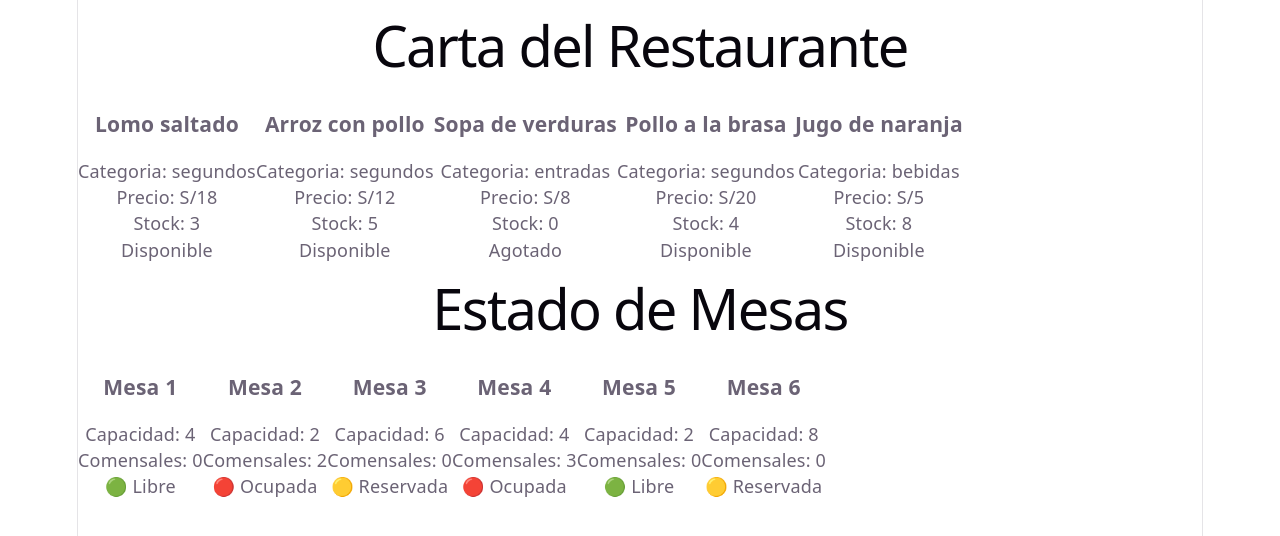
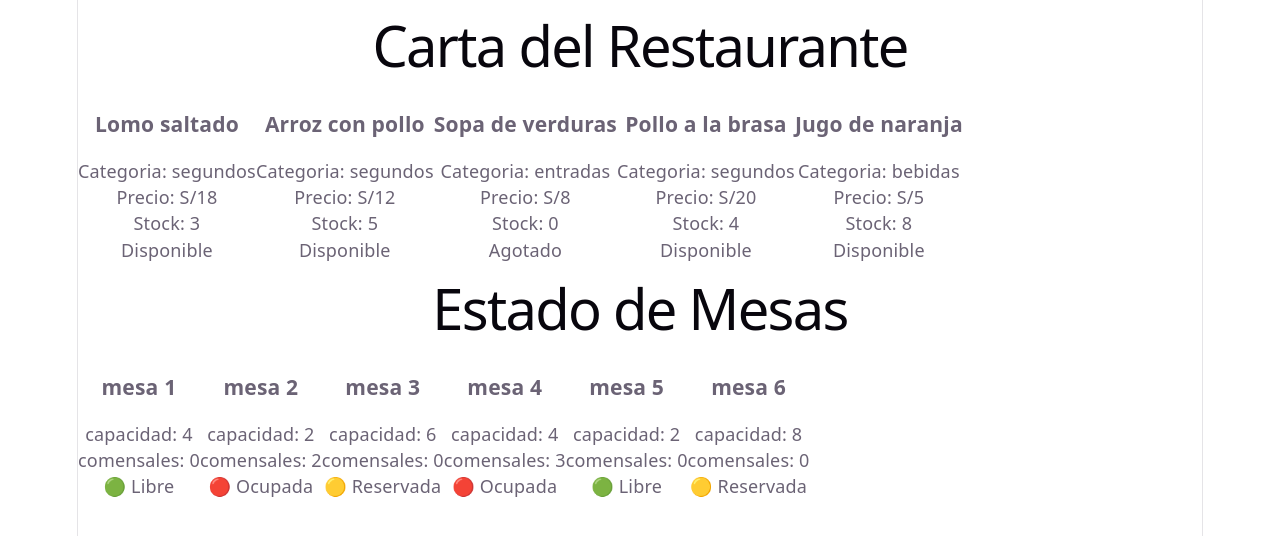
Before and after one commit to SebasCodex/react-capacitacion, a React (Vite) app: page / in a window 1280 px wide. Shown: the top 536 px of the page. Built offline with nearby package versions, Linux system fonts and the light colour scheme.

Commit message:
agregando objetos a mesasmock

```diff
--- a/src/components/MesaCard.jsx
+++ b/src/components/MesaCard.jsx
@@ -6,16 +6,16 @@ export default function MesaCard({ mesa }) {
 
         <div className={`card ${estado}`}>
 
-            <h3>Mesa {numero}</h3>
+            <h3>mesa {numero}</h3>
 
-            <p>Capacidad: {capacidad}</p>
+            <p>capacidad: {capacidad}</p>
 
-            <p>Comensales: {comensales}</p>
+            <p>comensales: {comensales}</p>
 
             <p>
-                {estado === "libre" && "🟢 Libre"}
-                {estado === "ocupada" && "🔴 Ocupada"}
-                {estado === "reservada" && "🟡 Reservada"}
+                {estado === "libre" && "🟢  Libre"}
+                {estado === "ocupada" && "🔴  Ocupada"}
+                {estado === "reservada" && "🟡  Reservada"}
             </p>
 
         </div>
--- a/src/components/PlatoCard.jsx
+++ b/src/components/PlatoCard.jsx
@@ -1,7 +1,7 @@
 export default function PlatoCard({ plato }) {
 
     return (
-        <div className={`card ${plato.disponible ? "disponible" : "agotado"}`}>
+        <div className={`card ${plato.disponible ? "disponible " : "agotado "}`}>
 
             <h3>{plato.nombre}</h3>
 
@@ -12,7 +12,7 @@ export default function PlatoCard({ plato }) {
             <p>Stock: {plato.stock}</p>
 
             <p>
-                {plato.disponible ? " Disponible" : " Agotado"}
+                {plato.disponible ? " Disponible " : " Agotado "}
             </p>
 
         </div>
```
